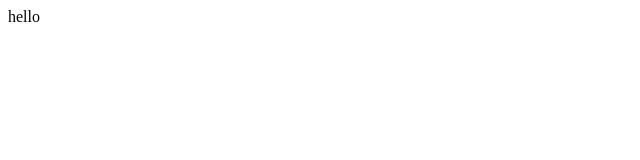
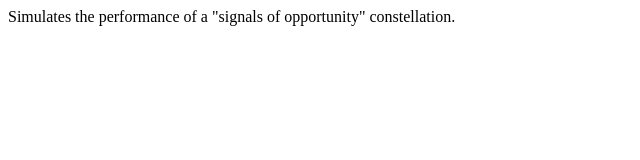
Before and after one commit to aidanmolnar/SoOpSimulator, a plain HTML site: page site/index.html in a window 1280 px wide. Shown: the whole page, without its empty margins (0-640 px from the left). Drawn offline with Linux system fonts and the light colour scheme.

Commit message:
Updated site

```diff
--- a/site/index.html
+++ b/site/index.html
@@ -9,7 +9,7 @@
 </head>
 
 <body>
-    <div>hello</div>
+    <div>Simulates the performance of a "signals of opportunity" constellation.</div>
 </body>
 
 </html>
```
